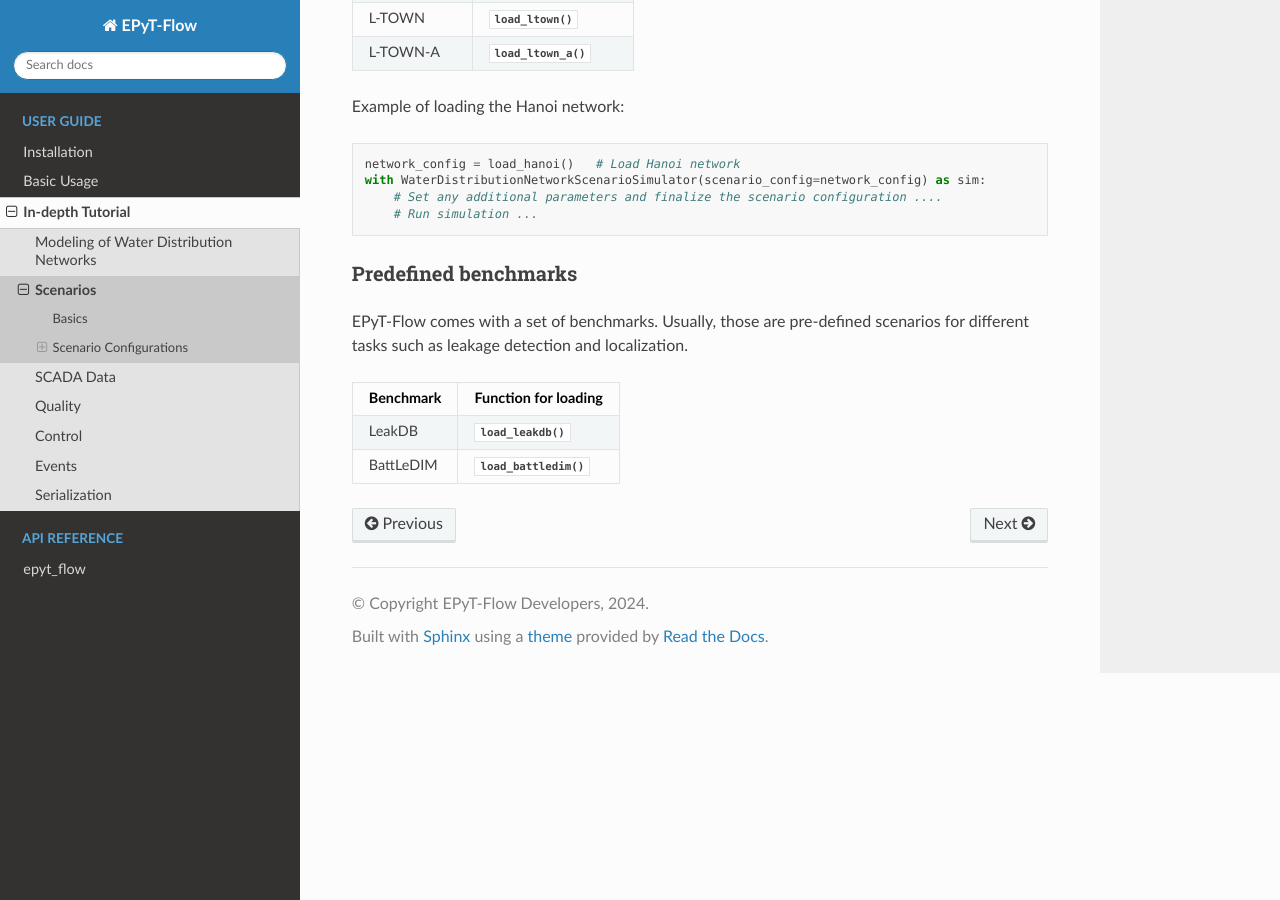
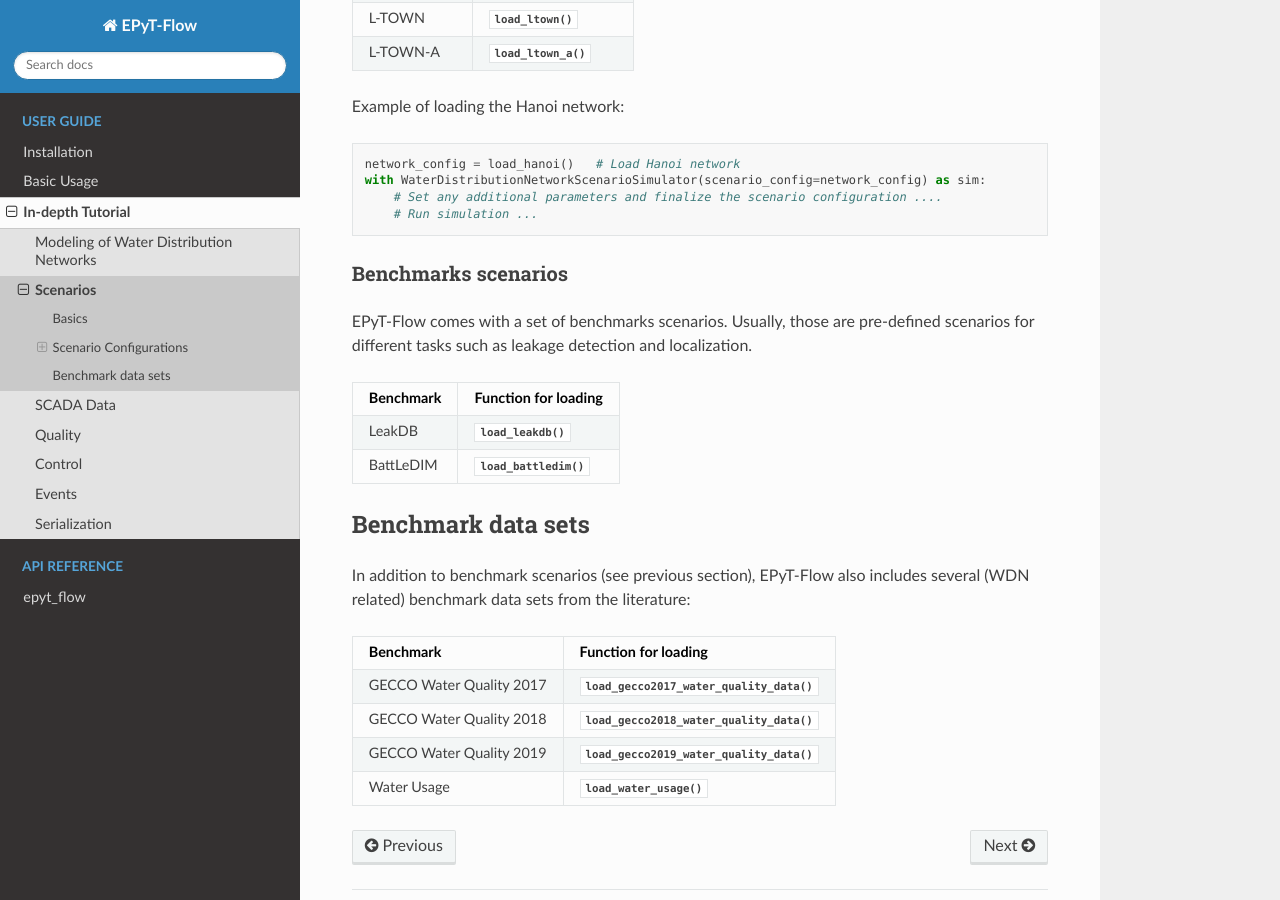
Before and after one commit to WaterFutures/EPyT-Flow, a Sphinx documentation site: the page built from docs/tut.scenarios.rst, in a window 1280 px wide and 900 px high, scrolled down 3909 px. Built offline with Sphinx 7.4.7 and the Read the Docs theme 2.0.0, drawn with Linux system fonts in a browser that asks for light colours.

Commit message:
Update documentation and tutorial

```diff
--- a/docs/tut.scenarios.rst
+++ b/docs/tut.scenarios.rst
@@ -223,10 +223,10 @@
         # Run simulation ...
 
 
-Predefined benchmarks
----------------------
+Benchmarks scenarios
+--------------------
 
-EPyT-Flow comes with a set of benchmarks. Usually, those are pre-defined scenarios for
+EPyT-Flow comes with a set of benchmarks scenarios. Usually, those are pre-defined scenarios for
 different tasks such as leakage detection and localization.
 
 +------------+--------------------------------------------------------------+
@@ -236,3 +236,22 @@
 +------------+--------------------------------------------------------------+
 | BattLeDIM  | :func:`~epyt_flow.data.benchmarks.battledim.load_battledim`  |
 +------------+--------------------------------------------------------------+
+
+
+Benchmark data sets
++++++++++++++++++++
+
+In addition to benchmark scenarios (see previous section), EPyT-Flow also includes
+several (WDN related) benchmark data sets from the literature:
+
++------------------------------+---------------------------------------------------------------------------------------------+
+| Benchmark                    | Function for loading                                                                        |
++==============================+=============================================================================================+
+| GECCO Water Quality 2017     | :func:`~epyt_flow.data.benchmarks.gecco_water_quality.load_gecco2017_water_quality_data`    |
++------------------------------+---------------------------------------------------------------------------------------------+
+| GECCO Water Quality 2018     | :func:`~epyt_flow.data.benchmarks.gecco_water_quality.load_gecco2018_water_quality_data`    |
++------------------------------+---------------------------------------------------------------------------------------------+
+| GECCO Water Quality 2019     | :func:`~epyt_flow.data.benchmarks.gecco_water_quality.load_gecco2019_water_quality_data`    |
++------------------------------+---------------------------------------------------------------------------------------------+
+| Water Usage                  | :func:`~epyt_flow.data.benchmarks.water_usage.load_water_usage`                             |
++------------------------------+---------------------------------------------------------------------------------------------+
```
Also changed, not shown: docs/tut.scada.rst (+11 -2 lines).
